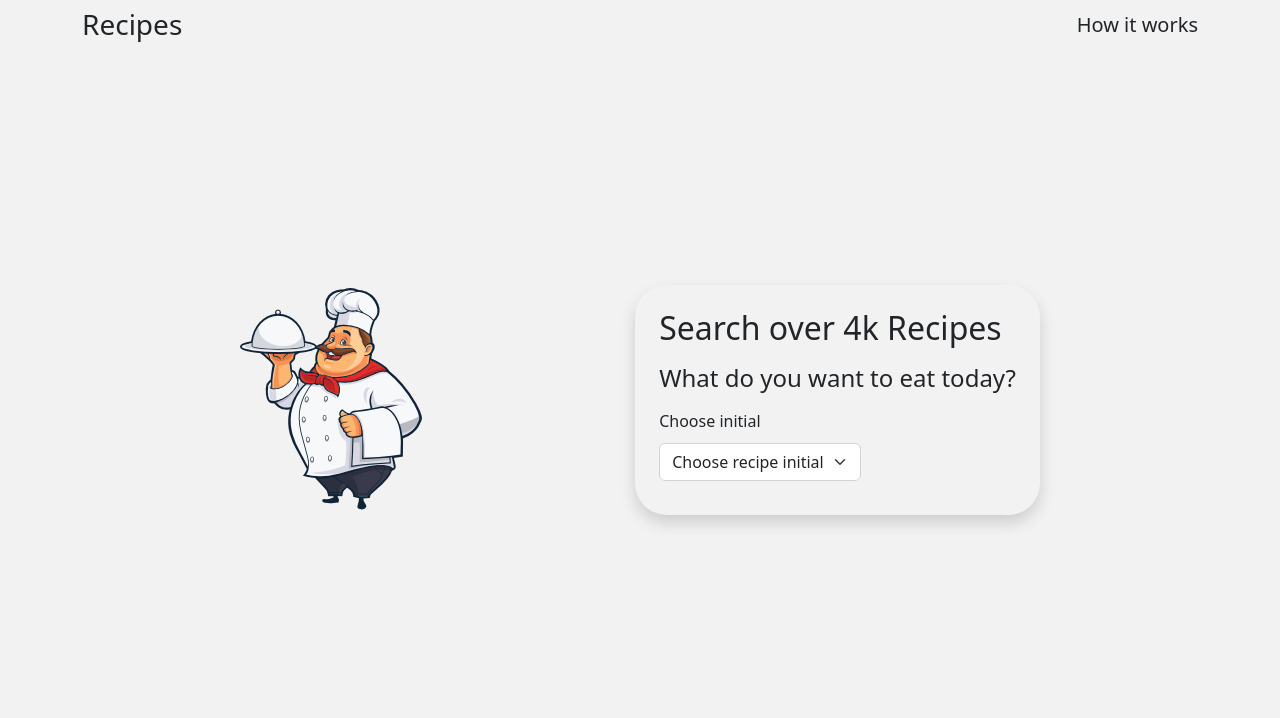
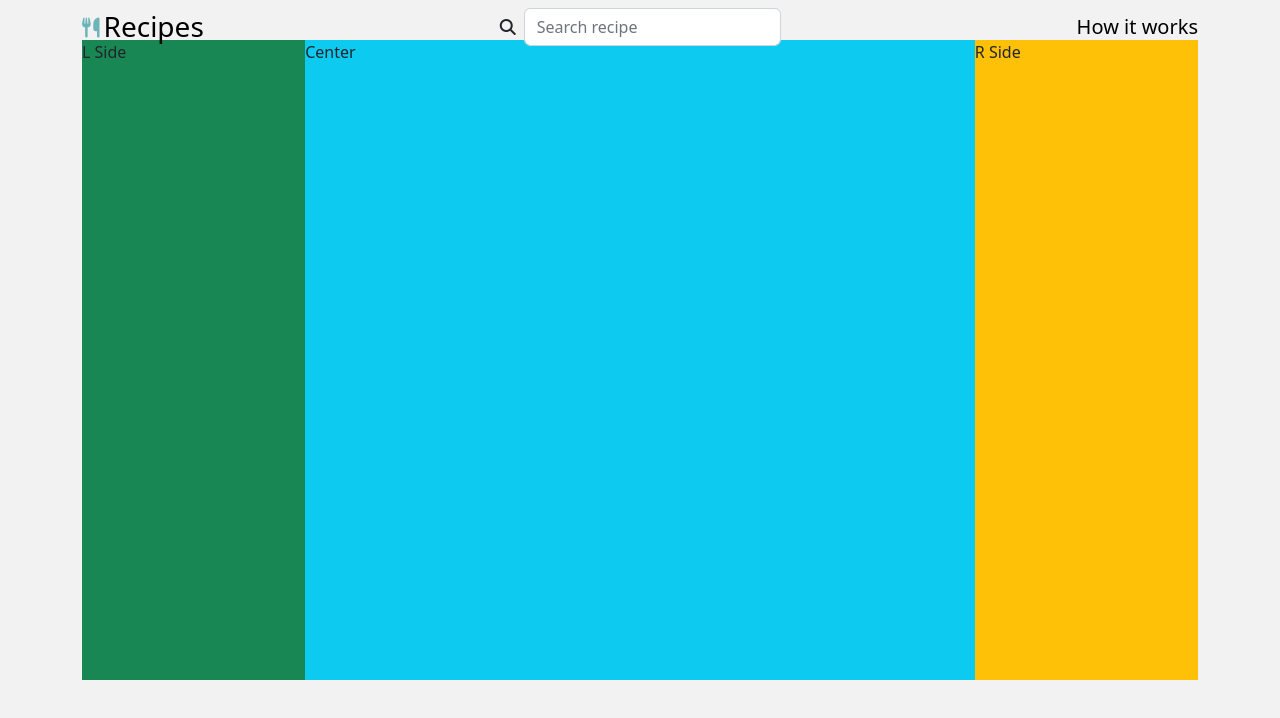
Before and after one commit to mrmeizongo/recipe-app, a React (Vite) app: page /recipes in a window 1280 px wide. Shown: the top 718 px of the page. Built offline with nearby package versions, Linux system fonts and the light colour scheme.

Commit message:
Setup backend communication

```diff
--- a/index.html
+++ b/index.html
@@ -4,6 +4,13 @@
 		<meta charset="UTF-8" />
 		<link rel="icon" type="image/svg+xml" href="/utensils-solid.svg" />
 		<meta name="viewport" content="width=device-width, initial-scale=1.0" />
+		<link
+			rel="stylesheet"
+			href="https://cdnjs.cloudflare.com/ajax/libs/font-awesome/6.2.1/css/all.min.css"
+			integrity="sha512-MV7K8+y+gLIBoVD59lQIYicR65iaqukzvf/nwasF0nqhPay5w/9lJmVM2hMDcnK1OnMGCdVK+iQrJ7lzPJQd1w=="
+			crossorigin="anonymous"
+			referrerpolicy="no-referrer"
+		/>
 		<title>4k Recipes</title>
 	</head>
 	<body>
--- a/package.json
+++ b/package.json
@@ -11,7 +11,8 @@
 	"dependencies": {
 		"bootstrap": "^5.2.3",
 		"react": "^18.2.0",
-		"react-dom": "^18.2.0"
+		"react-dom": "^18.2.0",
+		"react-router-dom": "^6.6.1"
 	},
 	"homepage": "/projects/recipe",
 	"devDependencies": {
--- a/src/components/App/App.jsx
+++ b/src/components/App/App.jsx
@@ -1,23 +1,43 @@
-import React from "react";
+import React, { useState } from "react";
+import { BrowserRouter as Router, Routes, Route } from "react-router-dom";
 import Appstyle from "./AppStyle.module.css";
 import TitleBar from "../TitleBar/TitleBar.jsx";
-import Content from "../Content/Content.jsx";
+import QueryForm from "../QueryForm/QueryForm.jsx";
 import Footer from "../Footer/Footer.jsx";
+import Recipes from "../pages/Recipes/Recipes";
 
 function App() {
+	const [recipe, setRecipe] = useState({
+		recipeName: {},
+		recipeList: [],
+	});
 	return (
 		<div className={`${Appstyle.App} container`}>
+			<Router>
 				<header className={`${Appstyle.Header}`}>
 					<TitleBar />
 				</header>
 				<main
-				className={`${Appstyle.MainBody} d-flex flex-column align-items-center justify-content-center`}
+					className={`${Appstyle.MainBody} d-flex flex-column align-items-center justify-content-start`}
 				>
-				<Content />
+					<Routes>
+						<Route
+							exact
+							path="/"
+							element={<QueryForm handleRecipeNames={setRecipe} />}
+						/>
+						<Route
+							exact
+							path="/recipes"
+							element={<Recipes recipes={recipe} />}
+						/>
+						<Route exact path="/how-it-works" element={<h1>How it works</h1>} />
+					</Routes>
 				</main>
 				<footer className={`${Appstyle.Footer}`}>
 					<Footer />
 				</footer>
+			</Router>
 		</div>
 	);
 }
--- a/src/components/Content/Content.jsx
+++ /dev/null
@@ -1,100 +0,0 @@
-import React, { useState } from "react";
-import ContentStyle from "./ContentStyle.module.css";
-import ChefIcon from "../../assets/chef-icon.png";
-import { recipeInitials, getRecipeNames } from "../../helper/RecipeHelper";
-
-const Content = () => {
-	const [displayNames, changeDisplayNames] = useState({
-		init: "",
-		name: "",
-		show: false,
-		submit: false,
-	});
-
-	function handleOnInitChange(e) {
-		e.preventDefault();
-		changeDisplayNames((prev) => {
-			if (e.target.value == "defaultValue") {
-				return { ...prev, show: false, submit: false, init: "", name: "" };
-			} else return { ...prev, show: true, init: e.target.value, name: "" };
-		});
-	}
-
-	function handleOnNameChange(e) {
-		e.preventDefault();
-		changeDisplayNames((prev) => {
-			if (e.target.value == "defaultValue") {
-				return { ...prev, show: false, submit: false, init: "", name: "" };
-			} else return { ...prev, name: e.target.value, submit: true };
-		});
-	}
-
-	function handleOnSubmit(e) {
-		e.preventDefault();
-		console.log("Got request for recipe!", displayNames);
-	}
-
-	return (
-		<section
-			className={`${ContentStyle.Container} d-flex flex-column flex-md-row align-items-center
-          justify-content-center justify-content-md-between gap-5`}
-		>
-			<img src={ChefIcon} className={`${ContentStyle.Icon}`} />
-			<div
-				className={`${ContentStyle.Query} d-flex flex-column justify-content-center
-             align-items-start rounded-5 shadow p-4 gap-3`}
-			>
-				<h2>Search over 4k Recipes</h2>
-				<h4>What do you want to eat today?</h4>
-				<form>
-					<label>Choose initial</label>
-					<select
-						className={`${ContentStyle.Select}  form-select`}
-						onChange={handleOnInitChange}
-					>
-						<option defaultValue={true} value={"defaultValue"}>
-							Choose recipe initial
-						</option>
-						{recipeInitials.map((initial) => {
-							return (
-								<option key={initial} value={initial}>
-									{initial}
-								</option>
-							);
-						})}
-					</select>
-
-					{displayNames.show ? (
-						<select
-							className={`${ContentStyle.Select} form-select`}
-							onChange={handleOnNameChange}
-						>
-							<option defaultValue={true} value={"defaultValue"}>
-								Choose recipe name
-							</option>
-							{getRecipeNames(displayNames.init).map((element) => {
-								return (
-									<option key={element} value={element}>
-										{element}
-									</option>
-								);
-							})}
-						</select>
-					) : null}
-
-					{displayNames.submit ? (
-						<button
-							type="submit"
-							className="btn btn-success"
-							onClick={handleOnSubmit}
-						>
-							Get recipe!
-						</button>
-					) : null}
-				</form>
-			</div>
-		</section>
-	);
-};
-
-export default Content;
--- a/src/components/Main/index.css
+++ b/src/components/Main/index.css
@@ -62,6 +62,11 @@ select {
 	font: inherit;
 }
 
+.row {
+	margin: 0;
+	padding: 0;
+}
+
 /* Remove all animations, transitions and smooth scroll for people that prefer not to see them */
 @media (prefers-reduced-motion: reduce) {
 	html:focus-within {
--- /dev/null
+++ b/src/components/QueryForm/QueryForm.jsx
@@ -0,0 +1,134 @@
+import React, { useState } from "react";
+import { useNavigate } from "react-router-dom";
+import ContentStyle from "./QueryFormStyle.module.css";
+import ChefIcon from "../../assets/chef-icon.png";
+import { recipeInitials, getRecipeNames } from "../../helper/RecipeHelper";
+
+const SimpleSelect = ({ placeHolder, onChange, content }) => {
+	return (
+		<div className="d-flex flex-row">
+			<select
+				className={`${ContentStyle.Select} form-select rounded-5`}
+				onChange={onChange}
+			>
+				<option defaultValue={true} value={"defaultValue"}>
+					{placeHolder}
+				</option>
+				{content.map((val) => {
+					return (
+						<option key={val} value={val}>
+							{val}
+						</option>
+					);
+				})}
+			</select>
+		</div>
+	);
+};
+
+const QueryForm = ({ handleRecipeNames }) => {
+	const [formData, changeFormData] = useState({
+		initial: "",
+		name: "",
+		show: false,
+		submit: false,
+	});
+
+	const navigate = useNavigate();
+
+	function handleOnInitChange(e) {
+		e.preventDefault();
+		changeFormData((prev) => {
+			if (e.target.value == "defaultValue") {
+				return { ...prev, show: false, submit: false, initial: "", name: "" };
+			} else return { ...prev, show: true, initial: e.target.value, name: "" };
+		});
+	}
+
+	function handleOnNameChange(e) {
+		e.preventDefault();
+		changeFormData((prev) => {
+			if (e.target.value == "defaultValue") {
+				return { ...prev, show: false, submit: false, initial: "", name: "" };
+			} else {
+				return {
+					...prev,
+					initial: prev.initial,
+					name: e.target.value,
+					submit: true,
+				};
+			}
+		});
+	}
+
+	function handleOnSubmit(e) {
+		e.preventDefault();
+
+		const messageBody = {
+			initial: formData.initial,
+			name: formData.name,
+		};
+
+		fetch("http://192.168.1.165:8080/projects/recipe", {
+			method: "POST",
+			mode: "cors",
+			headers: {
+				"Content-Type": "application/json",
+			},
+			body: JSON.stringify(messageBody),
+		})
+			.then((response) => {
+				if (response.ok) return response.json();
+				else console.log("There was an error fetching request from server");
+			})
+			.then((data) => {
+				console.log("Data:", data.body);
+				handleRecipeNames({ recipeName: messageBody, recipeList: data.body });
+				navigate("/recipes");
+			})
+			.catch((error) => console.error("Error: ", error));
+	}
+
+	return (
+		<section
+			className={`${ContentStyle.Container} d-flex flex-column flex-md-row
+          align-items-center justify-content-around`}
+		>
+			<img src={ChefIcon} className={`${ContentStyle.Icon}`} />
+			<div
+				className={`${ContentStyle.Query} d-flex flex-column justify-content-center
+             align-items-start rounded-5 shadow p-4 gap-3`}
+			>
+				<h2>Search over 4k Recipes</h2>
+				<h4>What do you want to eat today?</h4>
+				<form className="d-flex flex-column gap-3">
+					<SimpleSelect
+						placeHolder={"Choose recipe initial"}
+						onChange={handleOnInitChange}
+						content={recipeInitials}
+					/>
+
+					{formData.show ? (
+						<SimpleSelect
+							placeHolder={`Category starting with ${formData.initial}`}
+							onChange={handleOnNameChange}
+							content={getRecipeNames(formData.initial)}
+						/>
+					) : null}
+
+					{formData.submit ? (
+						<button
+							type="button"
+							className="btn btn-success rounded-5"
+							onClick={handleOnSubmit}
+						>
+							See recipes
+						</button>
+					) : null}
+				</form>
+			</div>
+		</section>
+	);
+};
+
+export default QueryForm;
--- a/src/components/Content/ContentStyle.module.css
+++ b/src/components/QueryForm/QueryFormStyle.module.css
@@ -1,11 +1,11 @@
 .Container {
-	min-width: 100px;
-	width: 800px;
-	height: fit-content;
+	width: 100%;
+	height: 80vh;
 }
 
 .Query {
 	min-width: 300px;
+	height: fit-content;
 	transition: all 0.5s;
 }
 
@@ -17,6 +17,4 @@
 }
 
 .Select {
-	margin-top: 10px;
-	margin-bottom: 10px;
 }
--- a/src/components/TitleBar/TitleBar.jsx
+++ b/src/components/TitleBar/TitleBar.jsx
@@ -1,12 +1,33 @@
 import React from "react";
+import { Link } from "react-router-dom";
 import TitleStyle from "./TitleStyle.module.css";
 
 const TitleBar = () => {
 	return (
 		<nav className={`${TitleStyle.TitleBar} navbar`}>
-			<h3>Recipes</h3>
+			<Link
+				to="/"
+				className={`${TitleStyle.Link} d-flex align-items-center gap-1`}
+			>
+				<i className="fa-solid fa-utensils fa-lg"></i>
+				<h3 className="d-none d-lg-inline">Recipes</h3>
+			</Link>
+			<div className="d-flex flex-row align-items-center gap-2">
+				<div className="">
+					<i className="fa-solid fa-magnifying-glass"></i>
+				</div>
+				<input
+					type="text"
+					className="form-control"
+					placeholder="Search recipe"
+					aria-label="Search"
+					aria-describedby="search-icon"
+				/>
+			</div>
 			<div className={`${TitleStyle.Collapse} ml-auto`}>
-				<h5>How it works</h5>
+				<Link to="/how-it-works" className={`${TitleStyle.Link}`}>
+					<h5>How it works</h5>
+				</Link>
 			</div>
 		</nav>
 	);
--- a/src/components/TitleBar/TitleStyle.module.css
+++ b/src/components/TitleBar/TitleStyle.module.css
@@ -1,3 +1,11 @@
-.TitleBar {}
+.TitleBar {
+}
 
-.Collapse {}
+.Link {
+	text-decoration: none;
+	color: black;
+}
+
+.Link i {
+	color: hsl(182, 34%, 57%);
+}
--- /dev/null
+++ b/src/components/pages/Recipes/Recipes.jsx
@@ -0,0 +1,16 @@
+import React from "react";
+import RecipesStyle from "./RecipesStyle.module.css";
+
+const Recipes = ({ recipes }) => {
+	return (
+		<div
+			className={`${RecipesStyle.MainContent} d-flex flex-row justify-content-center`}
+		>
+			<div className="bg-success">L Side</div>
+			<div className="bg-info">Center</div>
+			<div className="bg-warning">R Side</div>
+		</div>
+	);
+};
+
+export default Recipes;
--- /dev/null
+++ b/src/components/pages/Recipes/RecipesStyle.module.css
@@ -0,0 +1,13 @@
+.MainContent {
+	width: 100%;
+	height: 80vh;
+}
+
+.MainContent div:nth-child(2) {
+	flex: 3 1;
+}
+
+.MainContent div:nth-child(1),
+.MainContent div:nth-child(3) {
+	flex: 1 1;
+}
```
Also changed, not shown: 1 other file (tests, documents, lock files or other folders). Lines whose indentation alone changed are shown as unchanged.
